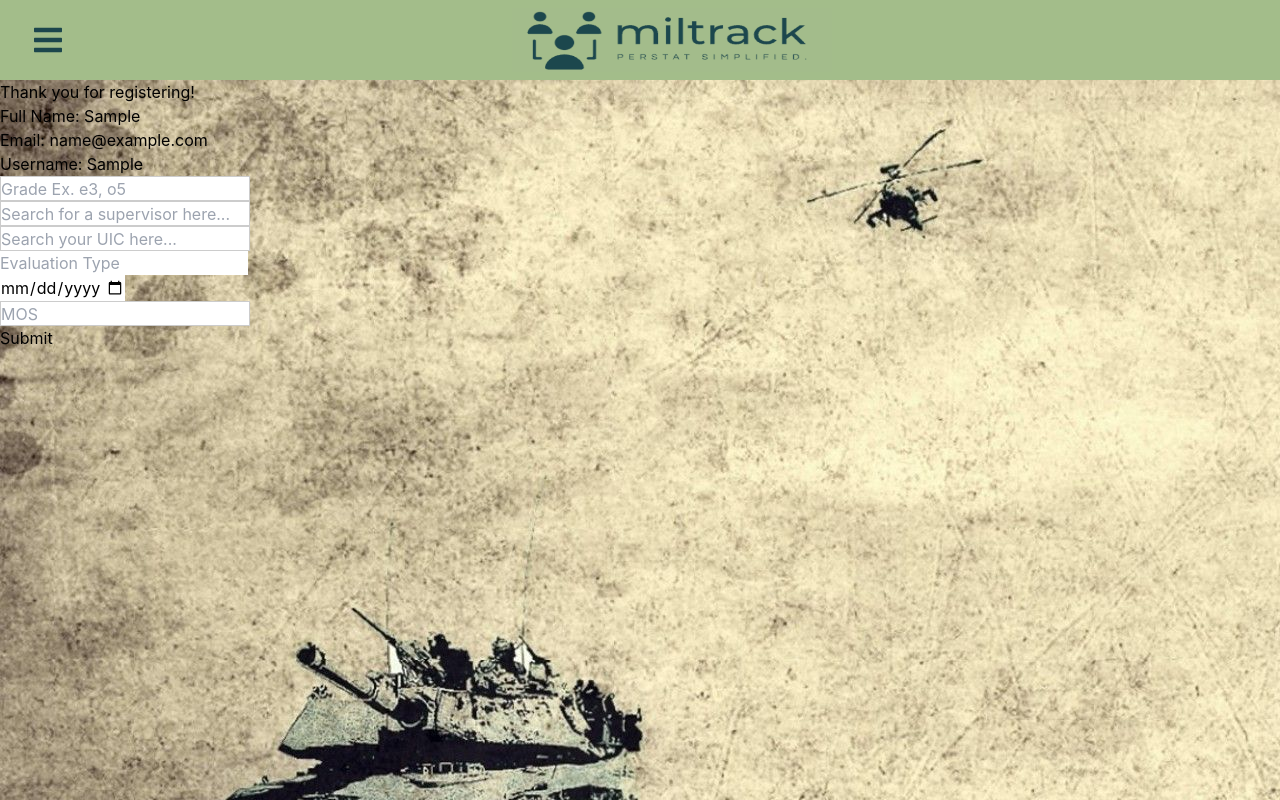
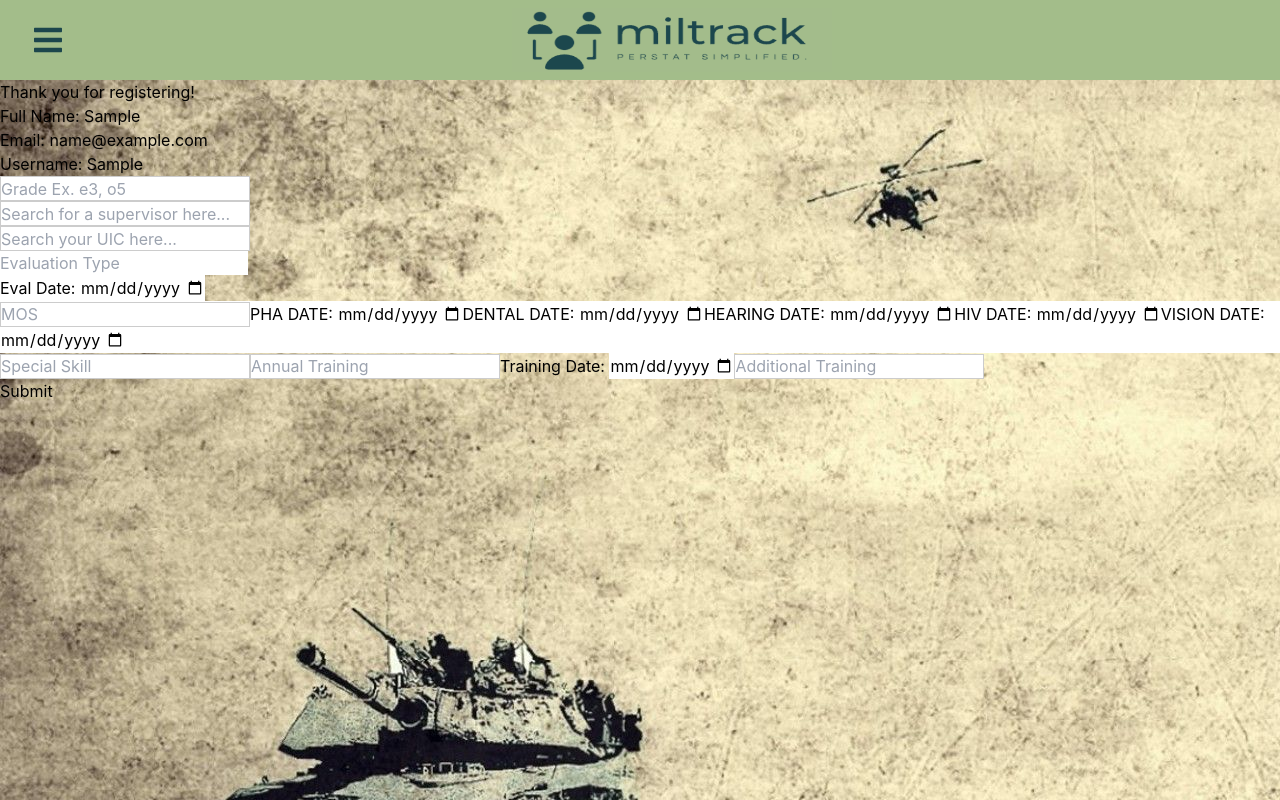
Before and after one commit to snack-boomz/miltrack, a React (Create React App) app in the folder client/: page /register in a window 1280 px wide. Both pictures are taken after typing "Sample", "name@example.com", "Sample", "Sample", "Sample" into the empty fields and a click on the input 640 px from the left and 457 px from the top of the page. Built offline with nearby package versions, Linux system fonts and the light colour scheme.

Commit message:
register/login functionality

```diff
--- a/client/src/pages/Register.jsx
+++ b/client/src/pages/Register.jsx
@@ -24,11 +24,24 @@ const Register = () => {
     const [evalName, setEvalName] = useState("");
     const [evalDate, setEvalDate] = useState("");
     const [mos, setMos] = useState("");
+    const [phaDate, setPhaDate] = useState("");
+    const [dentalDate, setDentalDate] = useState("");
+    const [hearingDate, setHearingDate] = useState("");
+    const [hivDate, setHivDate] = useState("");
+    const [visionDate, setVisionDate] = useState("");
+    const [staticSkill, setStaticSkill] = useState("");
+    const [annualTraining, setAnnualTraining] = useState("");
+    const [trainingDate, setTrainingDate] = useState("");
+    const [additionalTraining, setAdditionalTraining] = useState("");
+
+
 
     const userTable = ({ username, fullName, password, grade, supervisor, orgId, mos })
-   // const annualTrainingTable = ({ trainingName, trainingDate })
+    const annualTrainingTable = ({ annualTraining, trainingDate })
     const evalTable = ({ evalName, evalDate, })
-    const medicalTable = ({ })
+    const medicalTable = ({ phaDate, dentalDate, hearingDate, hivDate, visionDate })
+    const staticSkillTable = ({ staticSkill })
+    const additionalTrainingTable = ({ additionalTraining })
 
     const handleSubmit = (e) => {
         e.preventDefault();
@@ -109,7 +122,7 @@ const Register = () => {
                 <p>Full Name: {user.fullName}</p>
                 <p>Email: {user.email}</p>
                 <p>Username: {user.username}</p>
-                <form onSubmit={eventHandler}>
+                <form className="completepage" onSubmit={eventHandler}>
                     <div className="columnone">
                     <input type="text" name="rank" placeholder="Grade Ex. e3, o5" maxlength="2" onChange={(e) => setGrade(e.target.value)} />
                     <div className="search">
@@ -150,12 +163,24 @@ const Register = () => {
                         <option value="NCOER"/>
                         <option value="Counseling"/>
                     </datalist>
-                        <div>
-                            <input type="date" value={(Date.now())} min="2018-01-01" max="2050-12-31" name="evaldate" placeholder="Eval Date EX. 2022-10-13" maxlength="10" onChange={(e) => setEvalDate(e.target.value)}/>
+                        <div style={{ backgroundColor: 'white',
+                                    width: 'fit-content'}}>
+                            Eval Date: <input className="datebars" type="date" min="2018-01-01" max="2050-12-31" name="evaldate" maxlength="10" onChange={(e) => setEvalDate(e.target.value)}/>
                         </div>
                     </div>
-                    <div className="columntwo">
-                    <input type="text" name="mos" placeholder="MOS" maxlength="6" onChange={(e) => setMos(e.target.value)}/>
+                    <div className="columntwo" style={{backgroundColor: 'white', width: 'fit-content'}}>
+                        <input type="text" name="mos" placeholder="MOS" maxlength="6" onChange={(e) => setMos(e.target.value)}/>
+                        PHA DATE: <input className="datebars" type="date" min="2018-01-01" max="2050-12-31" name="phadate" maxlength="10" onChange={(e) => setPhaDate(e.target.value)}/>
+                        DENTAL DATE: <input className="datebars" type="date" min="2018-01-01" max="2050-12-31" name="dentaldate" maxlength="10" onChange={(e) => setDentalDate(e.target.value)}/>
+                        HEARING DATE: <input className="datebars" type="date" min="2018-01-01" max="2050-12-31" name="hearingdate" maxlength="10" onChange={(e) => setHearingDate(e.target.value)}/>
+                        HIV DATE: <input className="datebars" type="date" min="2018-01-01" max="2050-12-31" name="hivdate" maxlength="10" onChange={(e) => setHivDate(e.target.value)}/>
+                        VISION DATE: <input className="datebars" type="date" min="2018-01-01" max="2050-12-31" name="visiondate" maxlength="10" onChange={(e) => setVisionDate(e.target.value)}/>
+                    </div>
+                    <div className="columnthree">
+                    <input type="text" name="specialskill" placeholder="Special Skill" onChange={(e) => setStaticSkill(e.target.value)}/>
+                    <input type="text" name="annualtraining" placeholder="Annual Training" onChange={(e) => setAnnualTraining(e.target.value)}/>
+                    Training Date: <input className="datebars" type="date" min="2018-01-01" max="2050-12-31" name="trainingdate" maxlength="10" onChange={(e) => setTrainingDate(e.target.value)}/>
+                    <input type="text" name="additional" placeholder="Additional Training" onChange={(e) => setAdditionalTraining(e.target.value)}/>
                     </div>
                 </form>
                 <Link to={`/${user.username}`}>
```
